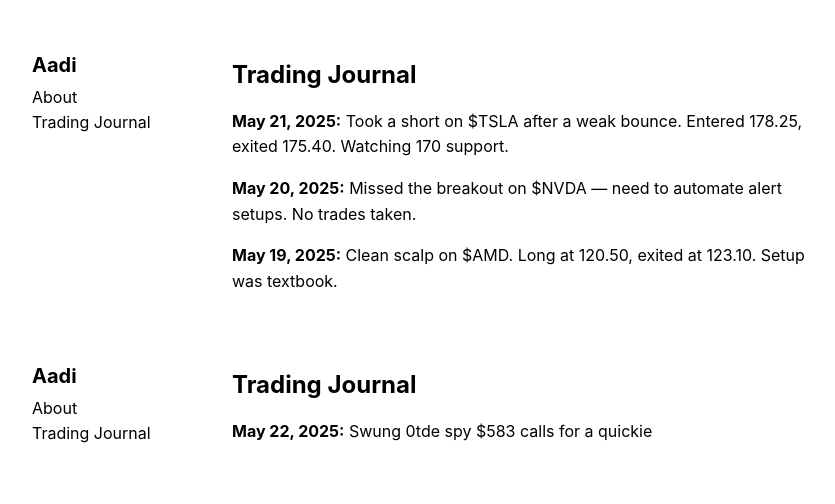
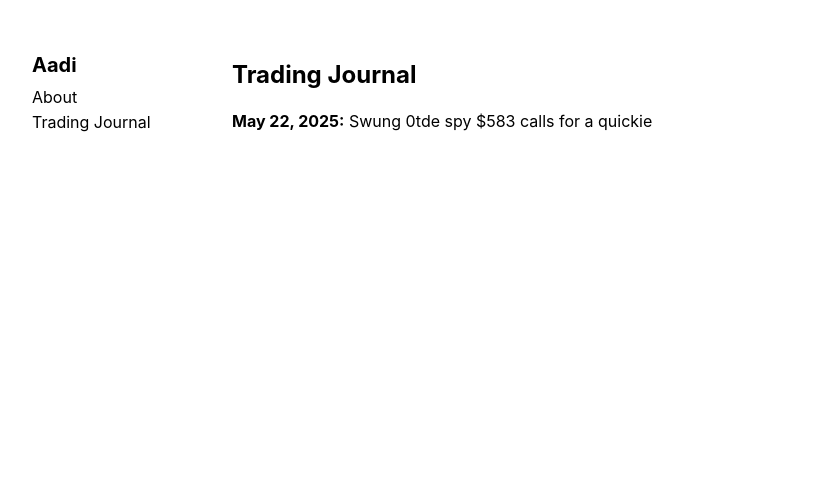
Before and after one commit to aadigb/personal, a plain HTML site: page journal.html in a window 1280 px wide. Shown: the whole page, without its empty margins (128-963 px from the left). Drawn offline with Linux system fonts and the light colour scheme.

Commit message:
Update journal.html

```diff
--- a/journal.html
+++ b/journal.html
@@ -1,27 +1,4 @@
-<!DOCTYPE html>
-<html>
-  <head>
-    <meta charset="UTF-8" />
-    <title>Trading Journal – Aadi</title>
-    <link rel="stylesheet" href="style.css" />
-  </head>
-  <body>
-    <div id="container">
-      <div id="sidebar">
-        <h1>Aadi</h1>
-        <a href="index.html">About</a>
-        <a href="journal.html">Trading Journal</a>
-      </div>
-      <div id="content">
-        <h2>Trading Journal</h2>
 
-        <p><strong>May 21, 2025:</strong> Took a short on $TSLA after a weak bounce. Entered 178.25, exited 175.40. Watching 170 support.</p>
-        <p><strong>May 20, 2025:</strong> Missed the breakout on $NVDA — need to automate alert setups. No trades taken.</p>
-        <p><strong>May 19, 2025:</strong> Clean scalp on $AMD. Long at 120.50, exited at 123.10. Setup was textbook.</p>
-      </div>
-    </div>
-  </body>
-</html>
 <!DOCTYPE html>
 <html>
   <head>
```
